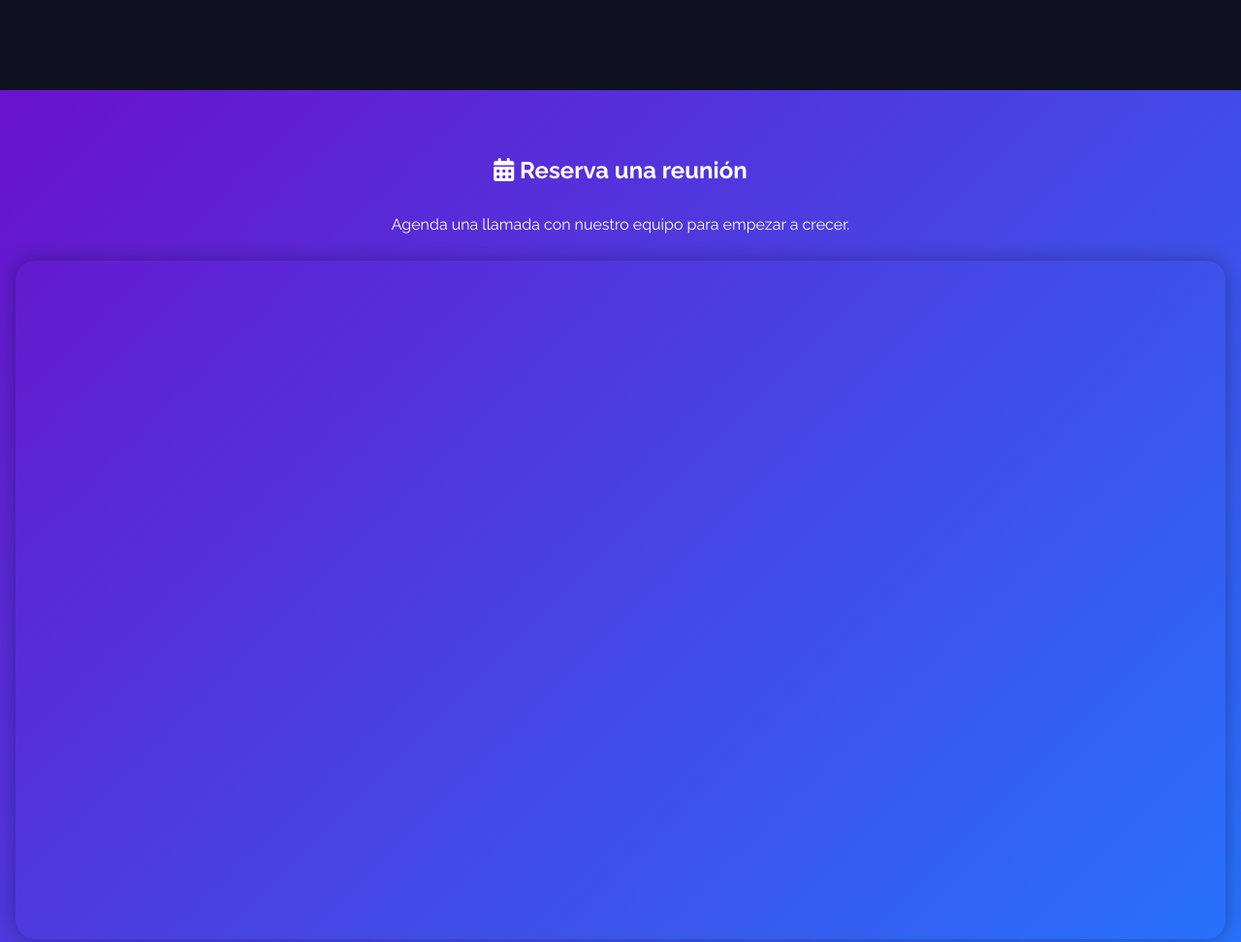
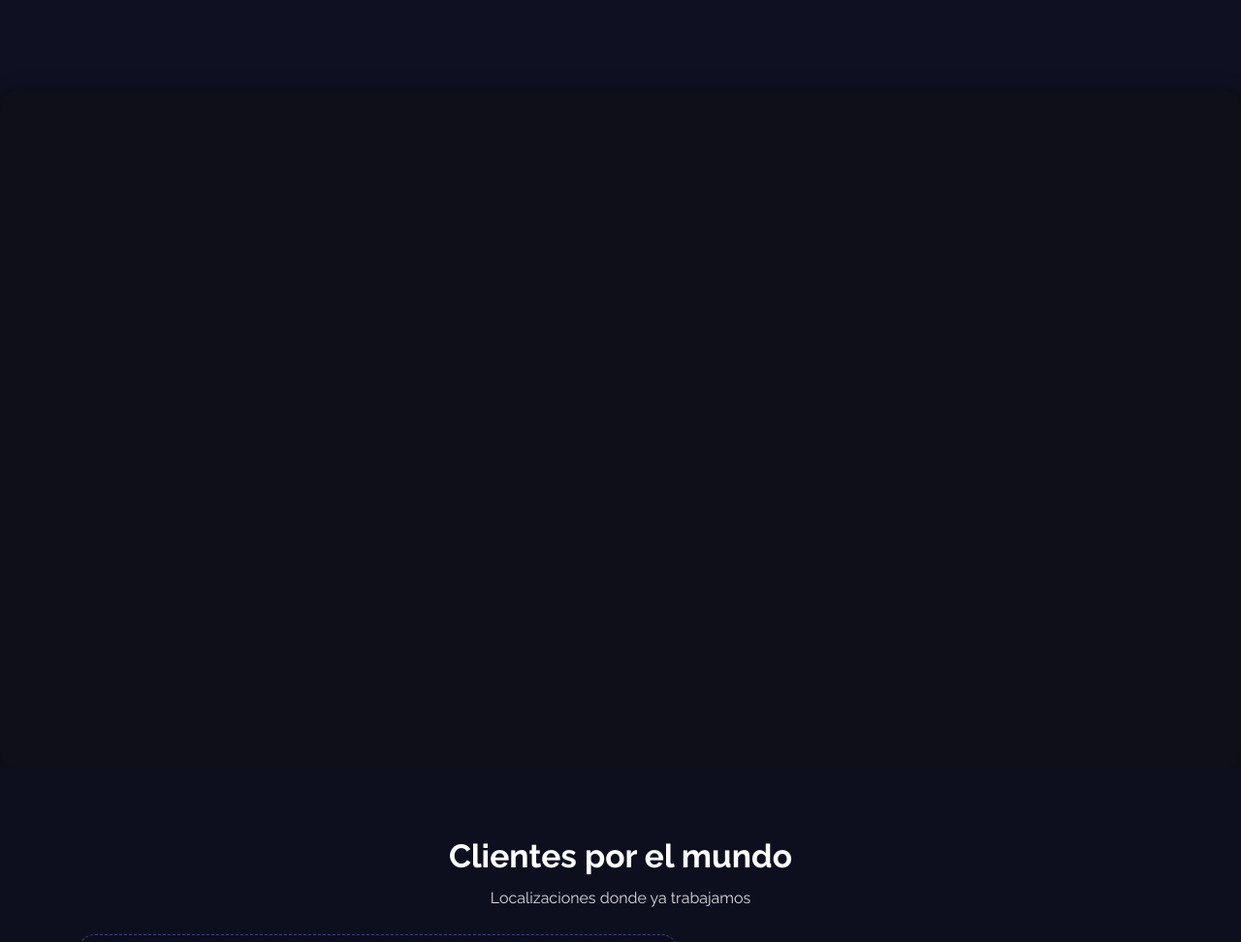
Before and after one commit to callia-landing/lideraction, a plain HTML site: page index.html in a window 1280 px wide. Shown: the part 3145-4117 px from the top of the page at 97% size. Drawn offline with Linux system fonts and the light colour scheme; a script that the page names is missing.

Commit message:
Update index.html

```diff
--- a/index.html
+++ b/index.html
@@ -1046,13 +1046,10 @@
     </section>
 
     <!-- ===== CALENDLY ===== -->
-    <section class="calendly">
-        <h2><i class="fas fa-calendar-alt"></i> Reserva una reunión</h2>
-        <p>Agenda una llamada con nuestro equipo para empezar a crecer.</p>
-        <div class="calendly-inline-widget" data-url="https://calendly.com/wonder-technology/wonder" style="min-width:320px;height:700px;"></div>
-        <script type="text/javascript" src="https://assets.calendly.com/assets/external/widget.js" async></script>
-    </section>
-
+   <!-- Calendly inline widget begin -->
+<div class="calendly-inline-widget" data-url="https://calendly.com/stumarketing-info/30min" style="min-width:320px;height:700px;"></div>
+<script type="text/javascript" src="https://assets.calendly.com/assets/external/widget.js" async></script>
+<!-- Calendly inline widget end -->
     <!-- ===== CLIENTES POR EL MUNDO (Globo estilo Miro) ===== -->
 <section class="globo-mapa" id="clientes-mundo">
   <div class="gm__inner">
```
